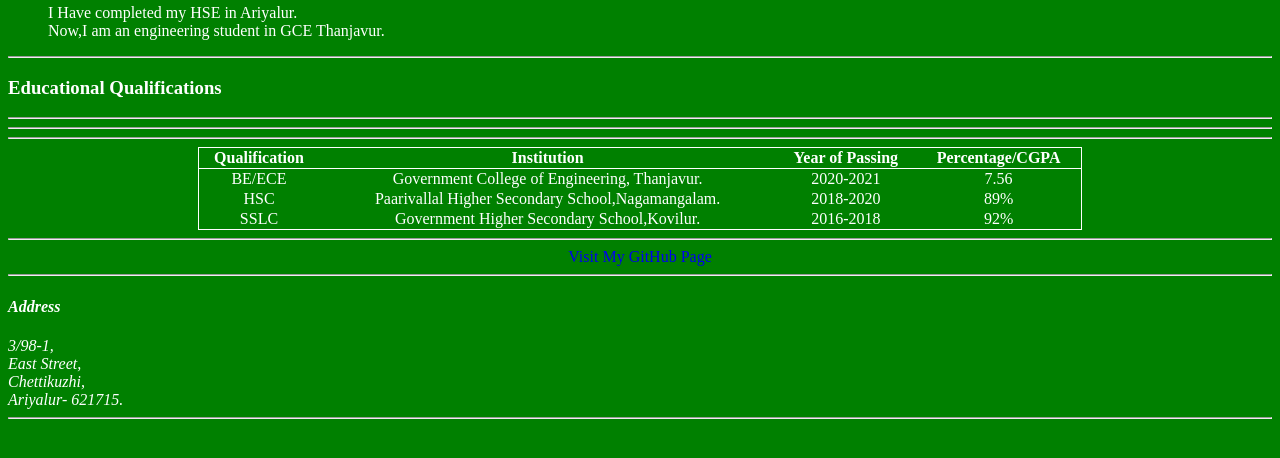
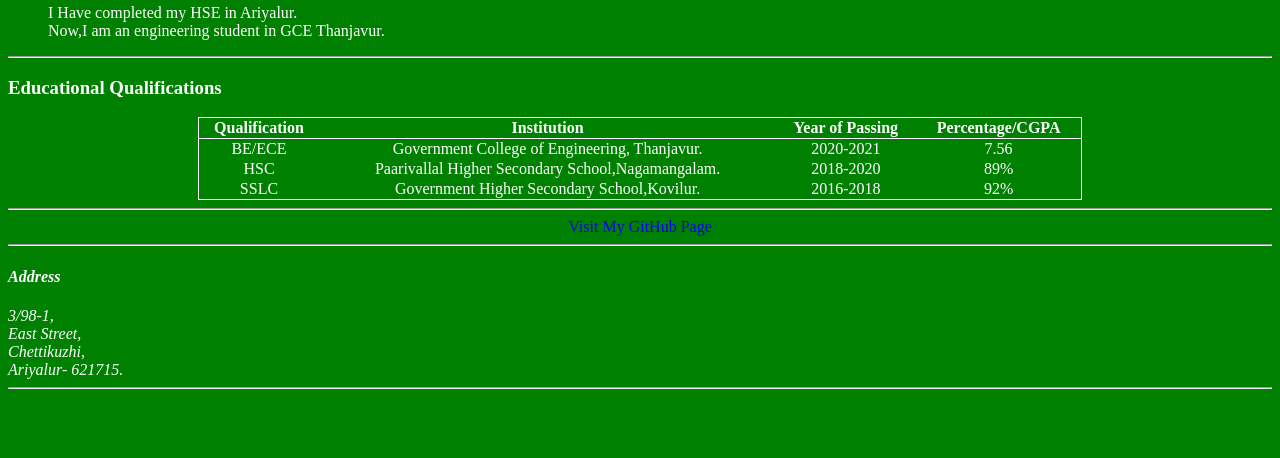
Before and after one commit to Abinaya2003/test-1, a plain HTML site: page index.html in a window 1280 px wide. Shown: the part 204-662 px from the top of the page. Drawn offline with Linux system fonts and the light colour scheme.

Commit message:
Update index.html

```diff
--- a/index.html
+++ b/index.html
@@ -31,19 +31,19 @@
         <td>Government College of Engineering, Thanjavur.</td>
         <td>2020-2021</td>
         <td>7.56</td>
-      </tr><hr />
+      </tr>
       <tr>
         <td>HSC</td>
         <td>Paarivallal Higher Secondary School,Nagamangalam.</td>
         <td>2018-2020</td>
         <td>89%</td>
-      </tr><hr />
+      </tr>
       <tr>
         <td>SSLC</td>
         <td>Government Higher Secondary School,Kovilur.</td>
         <td>2016-2018</td>
         <td>92%</td>
-      </tr><hr />
+      </tr>
     </table>
     <hr />
     <div style="text-align:center;">
```
